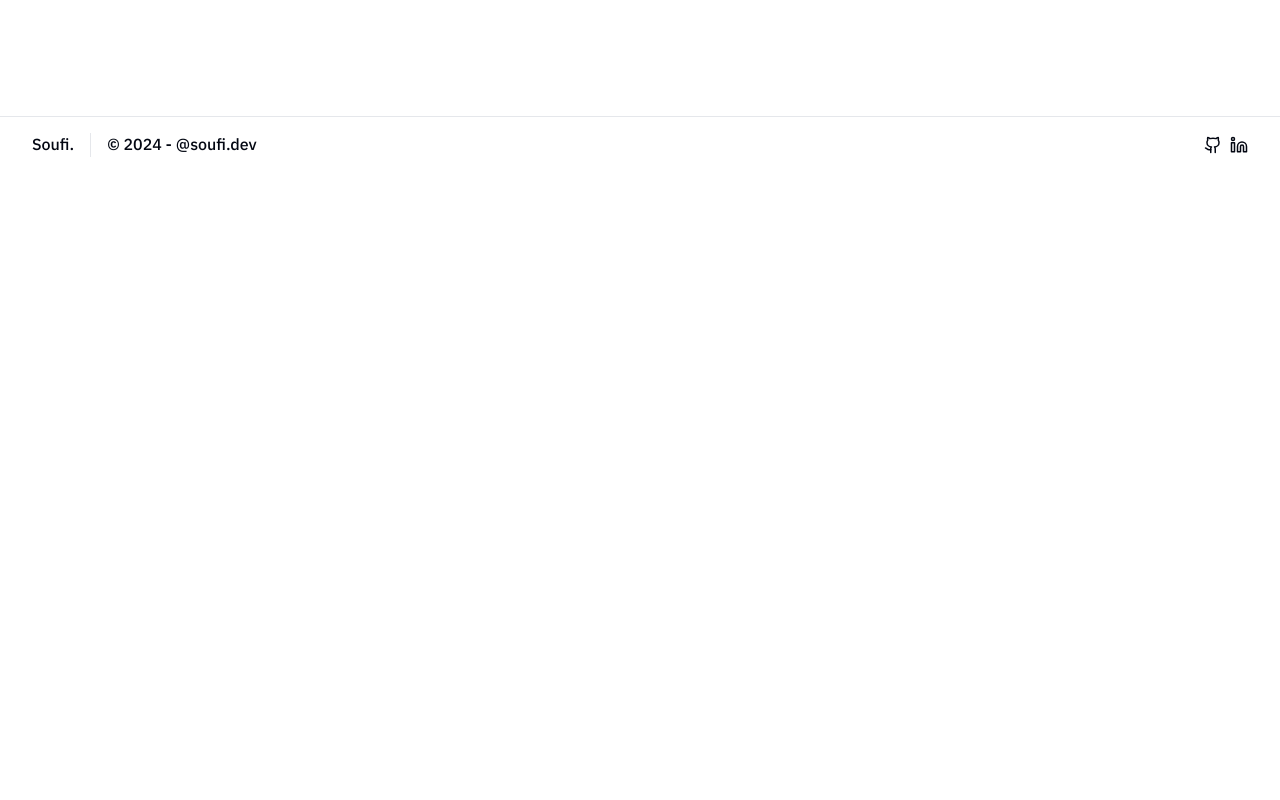
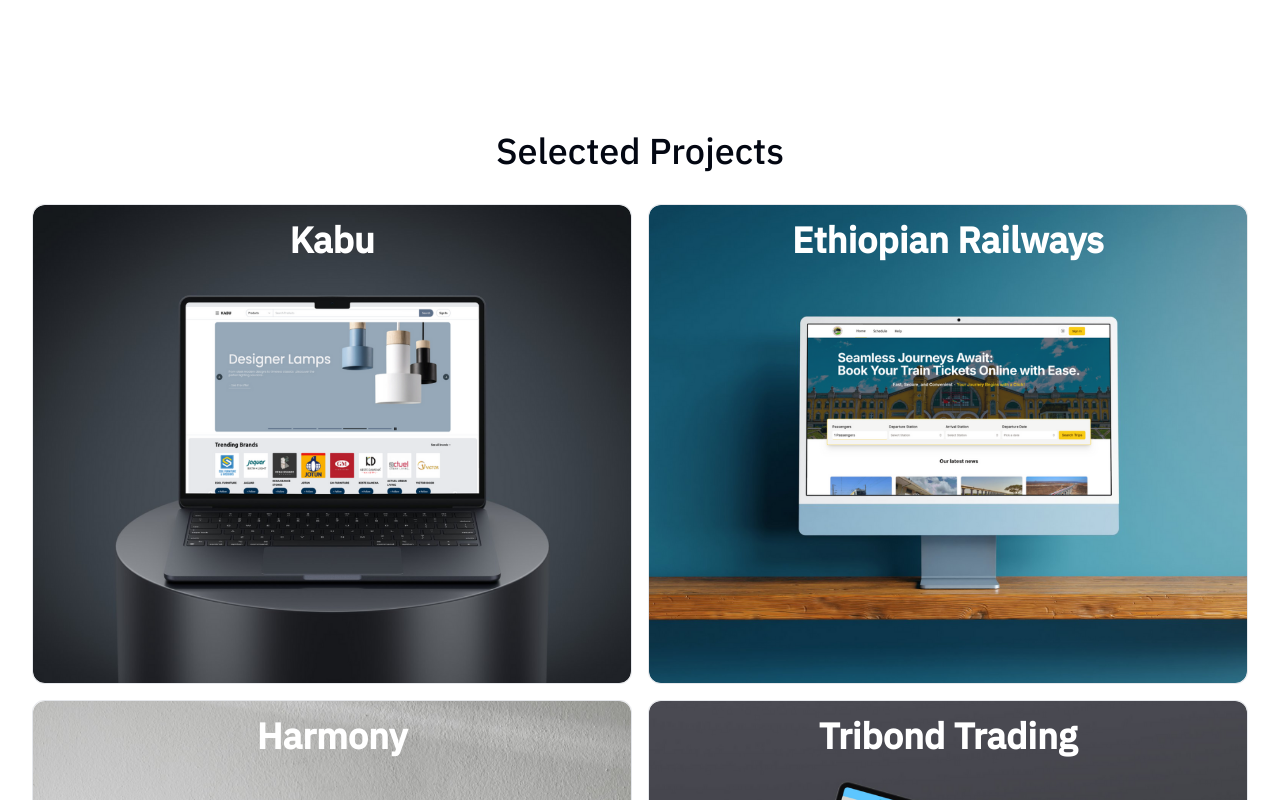
Before and after one commit to Soufi-MA/my-portfolio, a Next.js app: page /en in a window 1280 px wide. Shown: the part 700-1500 px from the top of the page. Before the commit the page ends 873 px from the top, so only its background shows below. Built offline with nearby package versions, Linux system fonts and the light colour scheme.

Commit message:
feat: add projects section

```diff
--- a/src/app/[lang]/page.tsx
+++ b/src/app/[lang]/page.tsx
@@ -1,6 +1,7 @@
 import Hero from "@/components/Hero";
 import { getDictionary } from "./dictionaries";
 import { cn } from "@/lib/utils";
+import Projects from "../../components/Projects";
 
 export default async function Home({
   params: { lang },
@@ -23,6 +24,7 @@ export default async function Home({
         )}
       ></span>
       <Hero dict={dict} lang={lang} />
+      <Projects dict={dict} lang={lang} />
     </div>
   );
 }
--- a/src/components/Projects.tsx
+++ b/src/components/Projects.tsx
@@ -1,9 +1,11 @@
 import { getDictionary } from "@/app/[lang]/dictionaries";
 import { cn } from "@/lib/utils";
 import { HashIcon } from "lucide-react";
+import Image from "next/image";
 
 interface Project {
   id: number;
+  thumbnail: string;
   title: string;
   body: string;
   stack: string[];
@@ -13,7 +15,8 @@ interface Project {
 const projects: Project[] = [
   {
     id: 1,
-    title: "Kabu furniture store",
+    title: "Kabu",
+    thumbnail: "/projects/kabu_thumbnail.png",
     body: "Revolutionize the way you source furniture for your creative projects. An innovative platform built specifically for designers, architects, and engineers, offering a seamless experience to find, explore, and source the perfect furniture for your vision.",
     stack: [
       "Next.js",
@@ -27,7 +30,38 @@ const projects: Project[] = [
   },
   {
     id: 2,
-    title: "Ethiopian Railways (Final year project),",
+    title: "Ethiopian Railways",
+    thumbnail: "/projects/railways_thumbnail.png",
+    body: "Experience the convenience of modern rail travel with the Ethiopian Railways online ticket reservation system, built with cutting-edge technologies for a smooth and secure journey.",
+    stack: [
+      "Next.js",
+      "Tailwind CSS",
+      "Express",
+      "PostgreSQL",
+      "NextAuth",
+      "Stripe",
+    ],
+    url: "https://ethiopian-railways.onrender.com",
+  },
+  {
+    id: 3,
+    title: "Harmony",
+    thumbnail: "/projects/harmony_thumbnail.png",
+    body: "Experience the convenience of modern rail travel with the Ethiopian Railways online ticket reservation system, built with cutting-edge technologies for a smooth and secure journey.",
+    stack: [
+      "Next.js",
+      "Tailwind CSS",
+      "Express",
+      "PostgreSQL",
+      "NextAuth",
+      "Stripe",
+    ],
+    url: "https://ethiopian-railways.onrender.com",
+  },
+  {
+    id: 4,
+    title: "Tribond Trading",
+    thumbnail: "/projects/tribond_thumbnail.png",
     body: "Experience the convenience of modern rail travel with the Ethiopian Railways online ticket reservation system, built with cutting-edge technologies for a smooth and secure journey.",
     stack: [
       "Next.js",
@@ -49,43 +83,30 @@ const Projects = ({
   lang: "ar" | "en";
 }) => {
   return (
-    <section
-      dir={lang === "ar" ? "rtl" : "ltr"}
-      id="projects"
-      className="flex flex-col gap-1"
-    >
-      <a href="#projects" className="flex gap-1 items-center font-bold">
-        {dict.headers.projects}{" "}
-        <span>
-          <HashIcon size={16} />
-        </span>
-      </a>
-      <div className="flex flex-col gap-4">
+    <section id="projects" className="container flex flex-col gap-8">
+      <h2 className="text-center text-4xl">Selected Projects</h2>
+      <div className="grid grid-cols-1 md:grid-cols-2 gap-4">
         {projects.map((project) => (
-          <a
-            key={project.id}
-            href={project.url}
-            target="_blank"
-            rel="noopener noreferrer"
-            className="w-full flex flex-col gap-2 px-4 py-2 border rounded-md bg-muted hover:scale-[1.01] transition-all duration-100 ease-in cursor-pointer"
-          >
-            <h2 className="font-bold">{project.title}</h2>
-            <p className="text-muted-foreground">{project.body}</p>
-            <div className="flex flex-wrap gap-2">
-              {project.stack.map((stack) => (
-                <span
-                  key={stack}
-                  className="border px-4 py-2 bg-primary text-primary-foreground rounded-md"
-                >
-                  {stack}
-                </span>
-              ))}
-            </div>
-          </a>
+          <ProjectCard key={project.id} project={project} />
         ))}
       </div>
     </section>
   );
 };
 
+const ProjectCard = ({ project }: { project: Project }) => (
+  <div className="relative w-full border rounded-xl h-[480px] overflow-hidden group cursor-pointer">
+    <h2 className="absolute top-4 left-4 right-4 z-10 text-4xl text-center text-white font-semibold">
+      {project.title}
+    </h2>
+    <Image
+      className="h-full w-full rounded-xl group-hover:scale-110 transition-all duration-200 ease-in object-cover"
+      src={project.thumbnail}
+      alt=""
+      height={480}
+      width={660}
+    />
+  </div>
+);
+
 export default Projects;
```
